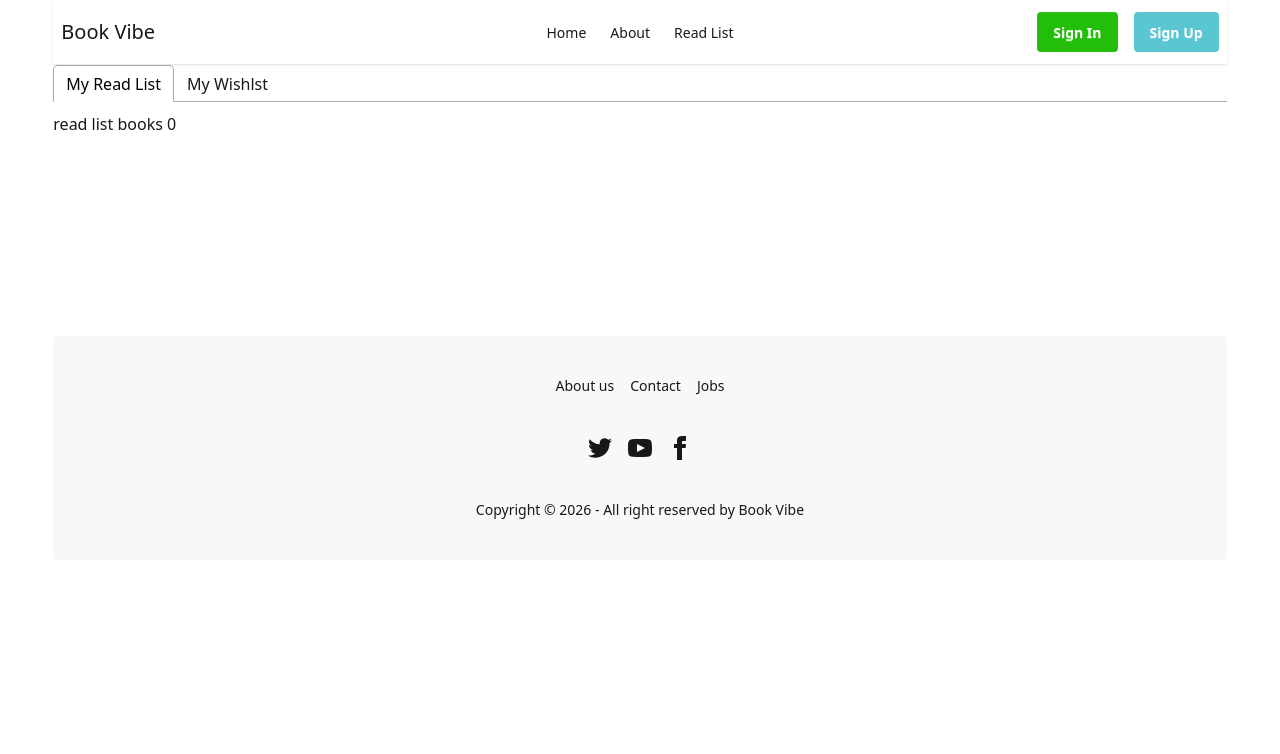
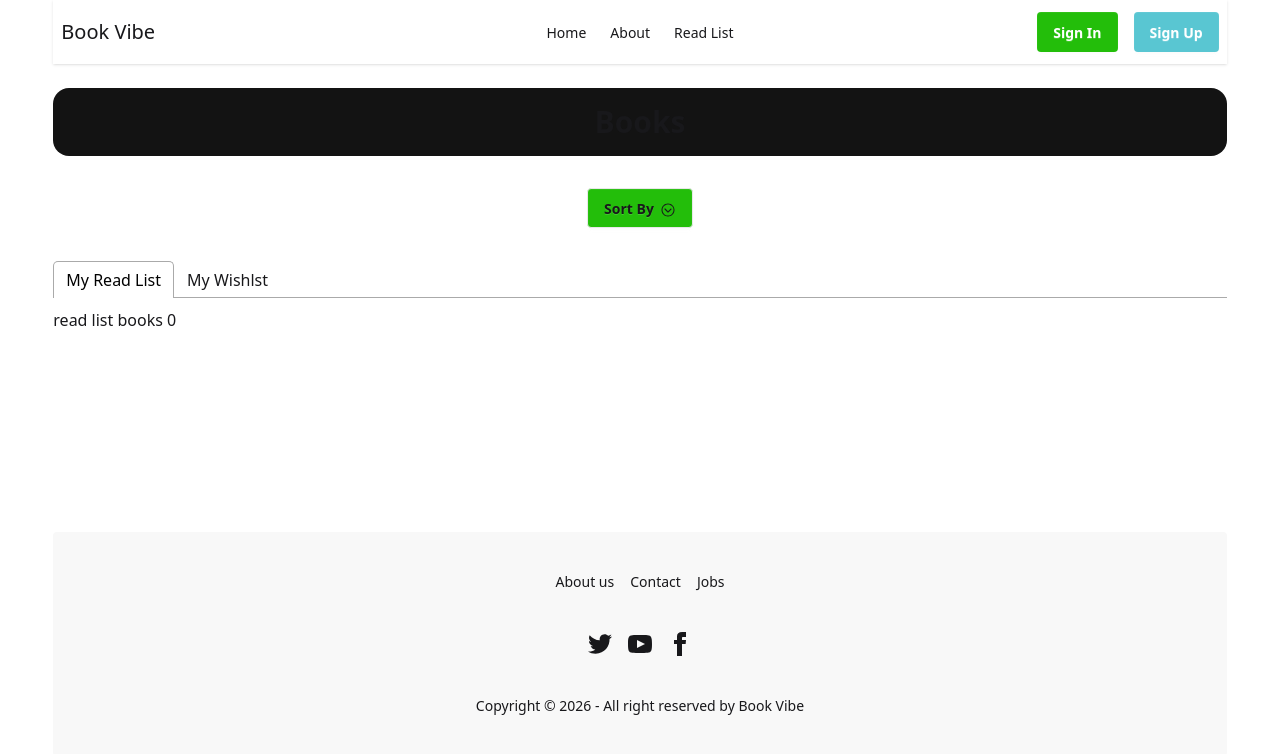
Before and after one commit to jonaedjoshim/boi-poka, a React (Vite) app: page /readList in a window 1280 px wide. Shown: the top 754 px of the page. Built offline with nearby package versions, Linux system fonts and the light colour scheme.

Commit message:
14th commit

```diff
--- a/src/pages/readList/readList.jsx
+++ b/src/pages/readList/readList.jsx
@@ -2,6 +2,7 @@ import React, { useEffect, useState } from "react";
 import { useLoaderData } from "react-router";
 import { Tab, Tabs, TabList, TabPanel } from "react-tabs";
 import "react-tabs/style/react-tabs.css";
+import { IoIosArrowDropdown } from "react-icons/io";
 import { getStoredBook } from "../../Utility/addToDB";
 import Book from "../Book/Book";
 
@@ -18,12 +19,36 @@ const readList = () => {
   }, [data]);
 
   return (
+    <div className="mt-6">
+      <div className="font-bold text-3xl bg-[#131313] rounded-2xl py-4 flex justify-center">
+        <h1>Books</h1>
+      </div>
+      <button
+        className="btn flex items-center justify-around font-semibold bg-[#23BE0A] mx-auto my-8"
+        popoverTarget="popover-1"
+        style={{ anchorName: "--anchor-1" }}
+      >
+        Sort By <IoIosArrowDropdown className="text-base mt-1" />
+      </button>
+
+      <ul
+        className="dropdown menu w-52 rounded-box bg-base-100 shadow-sm"
+        popover="auto"
+        id="popover-1"
+        style={{ positionAnchor: "--anchor-1" }}
+      >
+        <li>
+          <a>Item 1</a>
+        </li>
+        <li>
+          <a>Item 2</a>
+        </li>
+      </ul>
       <Tabs>
         <TabList>
           <Tab>My Read List</Tab>
           <Tab>My Wishlst</Tab>
         </TabList>
-
         <TabPanel>
           <h2>read list books {readList.length}</h2>
           <div className="grid grid-cols-1 md:grid-cols-2 lg:grid-cols-3">
@@ -36,6 +61,7 @@ const readList = () => {
           <h2>wish list books</h2>
         </TabPanel>
       </Tabs>
+    </div>
   );
 };
 
```
Lines whose indentation alone changed are shown as unchanged.
